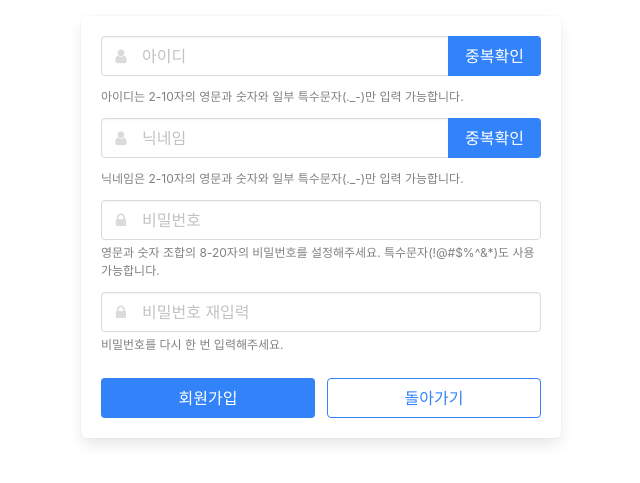
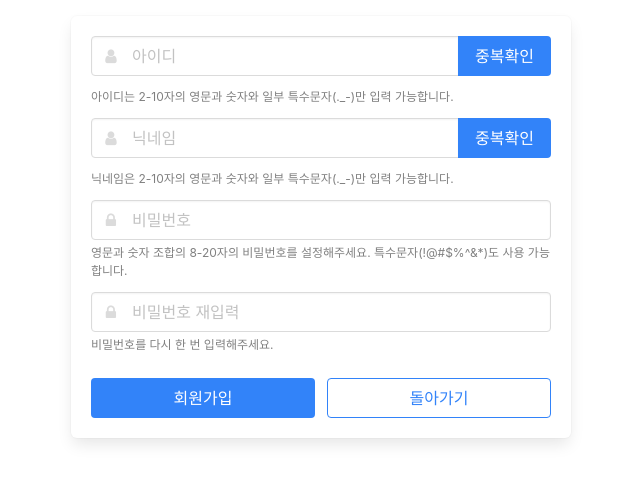
Before and after one commit to 102wy/jobless-escape, a Flask app: page /signup in a window 1280 px wide. Shown: the top 483 px of the page, without its empty margins (319-959 px from the left). Run offline with Flask 2, Linux system fonts and the light colour scheme; parts of the project's set-up code (start-up, migrations or seed data) failed here and were passed over; some libraries are stand-ins or nearby versions.

Commit message:
회원가입 박스 크기 증가

```diff
--- a/templates/signup_page.html
+++ b/templates/signup_page.html
@@ -199,7 +199,7 @@
 <body>
 <section class="section">
     <div class="container">
-        <div class="box" style="max-width: 480px;margin:auto">
+        <div class="box" style="max-width: 500px;margin:auto">
             <article class="media">
                 <div class="media-content">
                     <div class="content">
```
